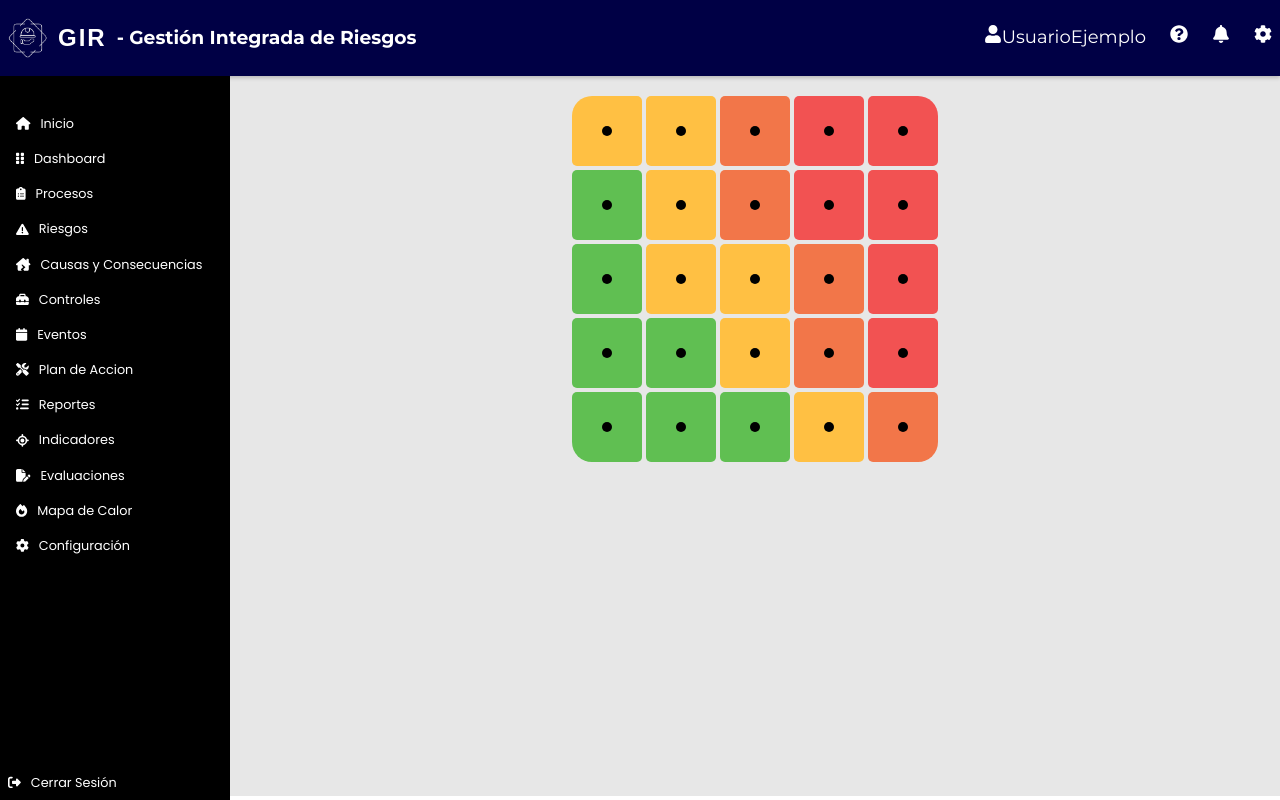
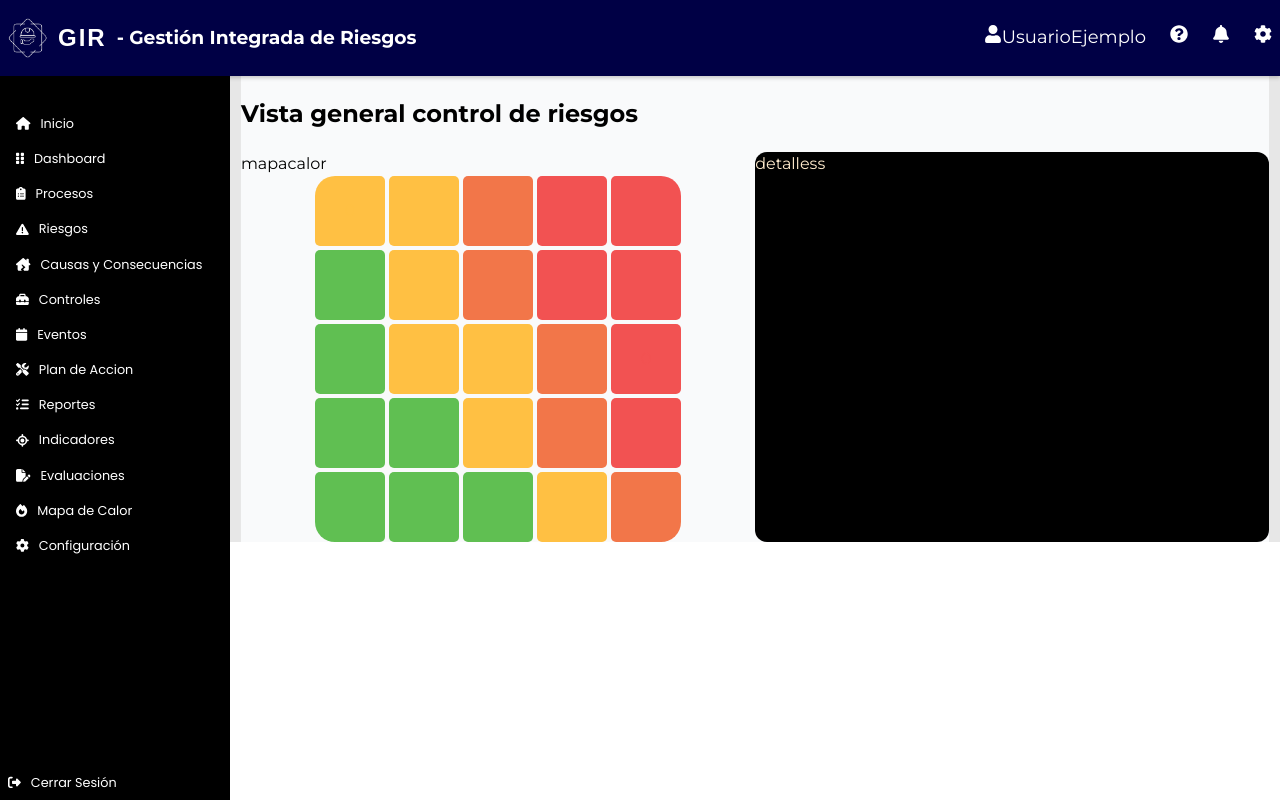
Before and after one commit to bldm99/girProject, a React (Vite) app: page / in a window 1280 px wide. Both pictures are taken after a click on the item "Dashboard". Built offline with nearby package versions, Linux system fonts and the light colour scheme; no server answers.

Commit message:
Mpa calorv2

```diff
--- a/src/componentes/calor/Calor.jsx
+++ b/src/componentes/calor/Calor.jsx
@@ -6,22 +6,36 @@ import './calor.css'
 
 const Calor = (props) => {
 
-    const {ycolor , yborde} = props
+    const {ycolor , yborde , cantidad} = props
+
+    //permite pintar un backgroun si es que se tiene datos
+    let resulBackground = "sincolor"
+    let resulColor = ycolor
+    let resulVisible = "hidden"
+    console.log(cantidad)
+
+    if(cantidad > 0){
+        resulBackground = "black"
+        resulColor = "whitesmoke"
+        /*resulVisible = "visible"*/
+    }
 
     const mystyle = {
         background: ycolor,
         borderRadius: yborde,
     }
 
-    const mystyleborde = {
-        borderRadius: yborde,
+    const mystylecircle= {
+        background: resulBackground,
+        color: resulColor,
+        /*visibility: resulVisible,*/
     }
 
 
     return (
         <div className='calor' style={mystyle}>
-            <div className='circle-c'>
-
+            <div className='circle-c' style={mystylecircle}>
+                {cantidad}
             </div>
 
         </div>
--- a/src/componentes/calor/calor.css
+++ b/src/componentes/calor/calor.css
@@ -6,15 +6,21 @@
     align-items: center;
     width: 70px;
     height: 70px;
+
     padding: 20px;
+
     box-sizing: border-box;
     border-radius: 5px;
 
 }
 
 .calor .circle-c{
-    background: black;
-    width: 10px;
-    height: 10px;
+    box-sizing: border-box;
+
+    width: 20px;
+    height: 20px;
     border-radius: 50%;
+    display: flex;
+    justify-content: center;
+    align-items: center;
 }
--- /dev/null
+++ b/src/componentes/dashboard/Dashboard.jsx
@@ -0,0 +1,76 @@
+import { useState, useEffect } from "react";
+import './dashboard.css'
+import Calor from "../calor/Calor";
+
+const verde = "#60bf52"
+const amarillo = "#FFC043"
+const naranja = "#F27649"
+const rojo = "#F25252"
+
+const Bs_izquierda = '20px 5px 5px 5px'
+const Bs_derecha = '5px 20px 5px 5px'
+const Bi_izquierda = '5px 5px 5px 20px'
+const Bi_derecha = '5px 5px 20px 5px'
+
+const Dashboard = (props) => {
+
+    const {almacenriesgos} = props
+
+    const cuadrante1 = almacenriesgos.filter((item) => item.calificacion === "1");
+    const cuadrante15 = almacenriesgos.filter((item) => item.calificacion === "48");
+
+
+
+    return (
+        <div className="dashboard">
+            <div className="cont-dashboard">
+                <div className="title-dash">
+                    <h2>Vista general control de riesgos</h2>
+                </div>
+
+                <div className="contenido-dash">
+                    <div className="dash-mapa">
+                        mapacalor
+                        <div className="xy">
+                            <div className='cuadro-calor'>
+                                <Calor ycolor={amarillo} yborde={Bs_izquierda} cantidad={cuadrante1.length} />
+                                <Calor ycolor={amarillo} />
+                                <Calor ycolor={naranja} />
+                                <Calor ycolor={rojo} />
+                                <Calor ycolor={rojo} yborde={Bs_derecha} />
+                                <Calor ycolor={verde} />
+                                <Calor ycolor={amarillo} />
+                                <Calor ycolor={naranja} />
+                                <Calor ycolor={rojo} />
+                                <Calor ycolor={rojo} />
+                                <Calor ycolor={verde} />
+                                <Calor ycolor={amarillo} />
+                                <Calor ycolor={amarillo} />
+                                <Calor ycolor={naranja} />
+                                <Calor ycolor={rojo} cantidad={cuadrante15.length} />
+                                <Calor ycolor={verde} />
+                                <Calor ycolor={verde} />
+                                <Calor ycolor={amarillo} />
+                                <Calor ycolor={naranja} />
+                                <Calor ycolor={rojo} />
+                                <Calor ycolor={verde} yborde={Bi_izquierda} />
+                                <Calor ycolor={verde} />
+                                <Calor ycolor={verde} />
+                                <Calor ycolor={amarillo} />
+                                <Calor ycolor={naranja} yborde={Bi_derecha} />
+                            </div>
+                        </div>
+
+                    </div>
+                    <div className="dash-detalles">
+                        detalless
+                    </div>
+                </div>
+
+            </div>
+
+        </div>
+    );
+}
+
+export default Dashboard;
--- /dev/null
+++ b/src/componentes/dashboard/dashboard.css
@@ -0,0 +1,49 @@
+
+.dashboard{
+    width: 100%;
+    display: flex;
+    justify-content: center;
+    align-items: center;
+}
+
+.dashboard .cont-dashboard{
+    box-sizing: border-box;
+    width: 98%;
+    background: #F9FAFB;
+}
+
+.cont-dashboard .contenido-dash{
+    display: flex;
+    /*background: orange;*/
+
+
+}
+
+.contenido-dash .dash-mapa{
+
+    width: 100%;
+
+}
+
+.contenido-dash .dash-detalles{
+    color: blanchedalmond;
+    background: black;
+    width: 100%;
+    border-radius: 12px;
+
+}
+
+.dash-mapa .xy{
+    display: flex;
+    justify-content: center;
+    align-items: center;
+
+}
+.dash-mapa .xy .cuadro-calor{
+    box-sizing: border-box;
+    display: grid;
+    grid-template-columns: repeat(5, 1fr);
+    grid-template-rows: repeat(5, 1fr);
+    gap: 4px;
+
+}
--- a/src/componentes/inicio/Inicio.jsx
+++ b/src/componentes/inicio/Inicio.jsx
@@ -20,11 +20,6 @@ const Inicio = () => {
     const Bi_derecha ='5px 5px 20px 5px'
 
 
-
-    const t = Test.Dato
-
-
-    console.log(t)
     return (
         <div className="container">
 
--- a/src/componentes/menulateral/Lateral.jsx
+++ b/src/componentes/menulateral/Lateral.jsx
@@ -1,5 +1,5 @@
-//import React from 'react';
-//import { useState, useEffect } from 'react';
+import React from 'react';
+import { useState, useEffect } from 'react';
 import { Link } from 'react-router-dom';
 
 import './lateral.css';
@@ -7,21 +7,45 @@ import './lateral.css';
 //Componentes importados
 import Inicio from '../inicio/Inicio';
 import Riesgos from '../riesgos/Riesgos';
+import Proceso from '../Procesos/Proceso';
+import Dashboard from '../dashboard/Dashboard';
 
 
 
 //icons
 import { FontAwesomeIcon } from '@fortawesome/react-fontawesome';
-import { faHome, faClipboardList, faBoxOpen, faUsers, faFileAlt,
-     faChartBar, faBullhorn, faTags, faShoppingCart, faCog,
-     faSignOutAlt  , faGripVertical , faTriangleExclamation,
-     faHouseChimneyCrack,faToolbox,faCalendar,faScrewdriverWrench,
-     faListCheck,faLocationCrosshairs,faFilePen,faFire} from '@fortawesome/free-solid-svg-icons';
+import {
+    faHome, faClipboardList, faBoxOpen, faUsers, faFileAlt,
+    faChartBar, faBullhorn, faTags, faShoppingCart, faCog,
+    faSignOutAlt, faGripVertical, faTriangleExclamation,
+    faHouseChimneyCrack, faToolbox, faCalendar, faScrewdriverWrench,
+    faListCheck, faLocationCrosshairs, faFilePen, faFire
+} from '@fortawesome/free-solid-svg-icons';
 
 
-import Proceso from '../Procesos/Proceso';
+import * as Datariesgo from '../../utils/Datariesgo'
 
-const Lateral = ({cambio}) => {
+const Lateral = ({ cambio }) => {
+
+    const buscarRiesgos = Datariesgo.buscarRiesgos
+    const [ xriesgos, setXriesgos ] = useState([])
+
+    useEffect(() => {
+        const obtenerdata = async () => {
+            try {
+                const riesgos = await buscarRiesgos("6531d08612ec096c58717b97", setXriesgos)
+            } catch (error) {
+                console.log(error)
+            }
+        }
+        obtenerdata()
+
+    }, []);
+
+    console.log(xriesgos)
+
+
+
 
     return (
         <section className='lateral' >
@@ -29,11 +53,15 @@ const Lateral = ({cambio}) => {
             <div className='sub-lateral'>
 
                 <ul>
-                <li id="inicio" onClick={() => cambio(<Inicio />)}>
+                    <li id="inicio" onClick={() => cambio(<Inicio />)}>
                         <FontAwesomeIcon icon={faHome} className="icon" />
                         Inicio
                     </li>
-                    <li id="inicio" onClick={() => cambio(<Inicio />)}>
+                    <li id="inicio" onClick={() => cambio(
+                        <Dashboard
+                        almacenriesgos = {xriesgos}
+                        />
+                    )}>
                         <FontAwesomeIcon icon={faGripVertical} className="icon" />
                         Dashboard
                     </li>
```
